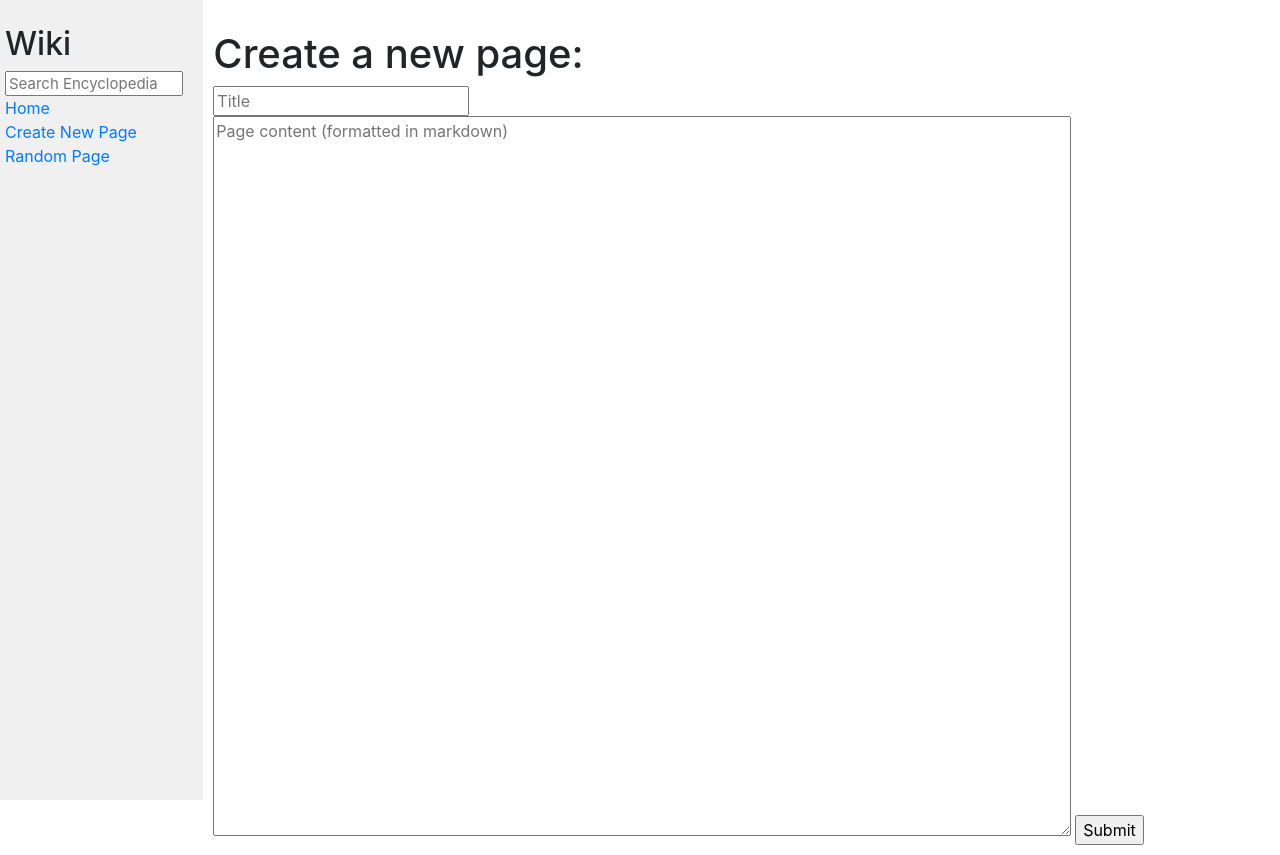
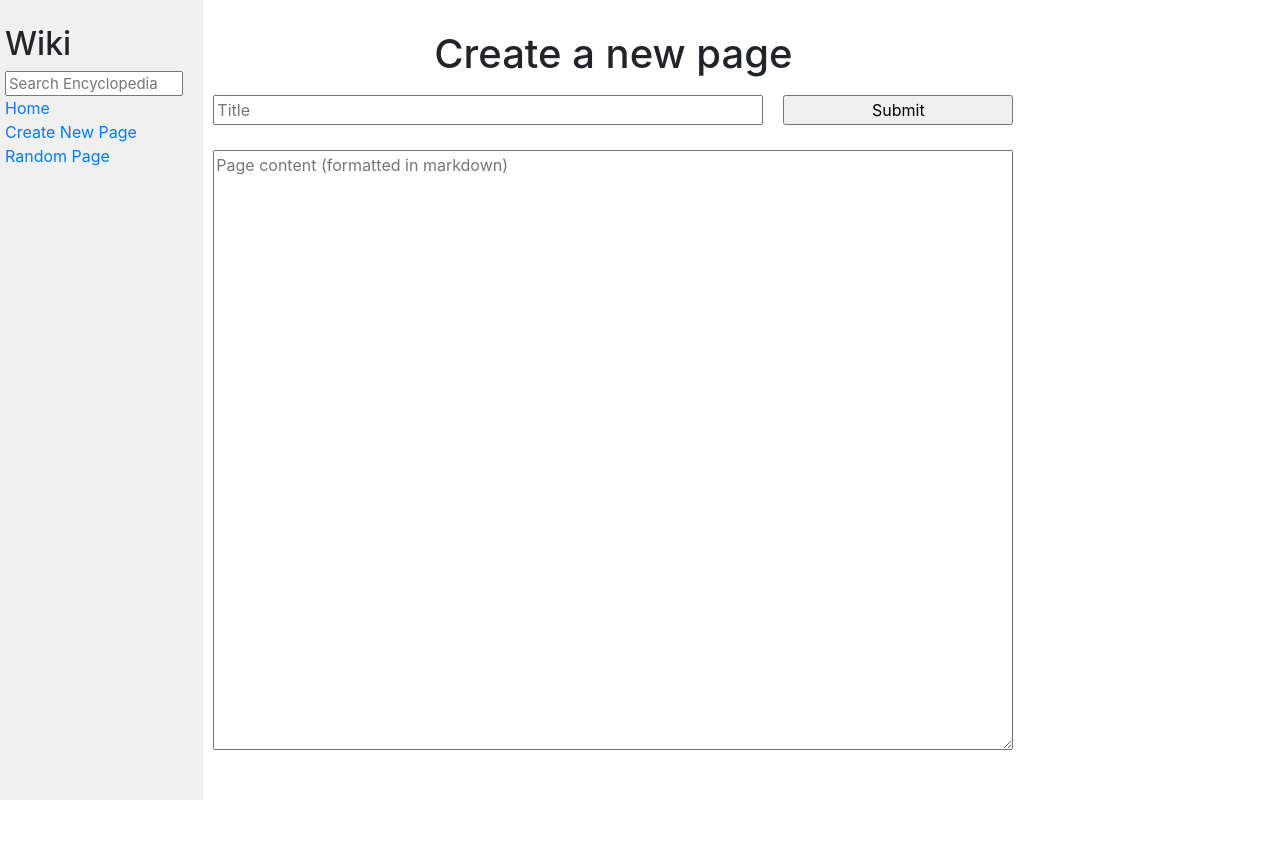
Before and after one commit to JoaquinBegue/encyclopedia, a Django app: page /new in a window 1280 px wide. After the commit the page ends 800 px from the top, so only its background shows below. Run offline with Django 3.2, Linux system fonts and the light colour scheme; some libraries are stand-ins or nearby versions.

Commit message:
Styled the new entry page

```diff
--- a/encyclopedia/static/encyclopedia/styles.css
+++ b/encyclopedia/static/encyclopedia/styles.css
@@ -36,3 +36,61 @@ textarea {
 .sidebar h2 {
     margin-top: 5px;
 }
+
+
+.grid-container {
+    display: grid;
+
+    grid-template-rows: 10% 10% 80%;
+    grid-template-columns: 70% 30%;
+
+    max-width: 800px;
+    max-height: 700px;
+}
+
+.grid-container-m {
+    display: grid;
+
+    grid-template-rows: 10% 12% 78%;
+    grid-template-columns: 70% 30%;
+
+    max-width: 800px;
+    max-height: 700px;
+}
+
+.grid-item1, .grid-item4 {
+    text-align: center;
+
+    grid-column-start: 1;
+    grid-column-end: 3;
+}
+
+.grid-item2 {
+    text-align: left;
+    padding: 10px;
+    padding-left: 0px;
+    min-height: fit-contents;
+}
+
+.grid-item3 {
+    text-align: right;
+    padding: 10px;
+    padding-right: 0px;
+}
+
+.grid-item2, .grid-item3 {
+    margin-top: 5px;
+}
+
+.grid-item2 input, .grid-item3 input {
+    width: 100%;
+}
+
+.grid-item4 textarea {
+    width: 100%;
+    max-height: 75vh;
+}
+
+.error {
+    margin: 5px;
+}
--- a/encyclopedia/templates/encyclopedia/new.html
+++ b/encyclopedia/templates/encyclopedia/new.html
@@ -5,19 +5,36 @@
 {% endblock %}
 
 {% block body %}
+
+
+<form action="{% url 'new' %}" method="post">
+    {% csrf_token %}
     {% if messages %}
-        <ul class="messages" >
+        <div class="grid-container-m">
+    {% else %}
+        <div class="grid-container">
+    {% endif %}
+            <div class="grid-item1">
+                <h1>Create a new page</h1>
+            </div>
+
+            <div class="grid-item2">
+                {{ new_entry_form.title }}
+                {% if messages %}
                 {% for message in messages %}
                 <li class="{{ message.tags }}">{{ message }}</li>
                 {% endfor %}
-        </ul>
                 {% endif %}
+            </div>
 
-    <h1>Create a new page:</h1>
 
-    <form action="{% url 'new' %}" method="post">
-        {% csrf_token %}
-        {{  new_entry_form }}
+            <div class="grid-item3">
                 <input type="submit" value="Submit">
+            </div>
+
+            <div class="grid-item4">
+                {{ new_entry_form.content }}
+            </div>
+        </div>
 </form>
 {% endblock %}
```
Lines whose indentation alone changed are shown as unchanged.
